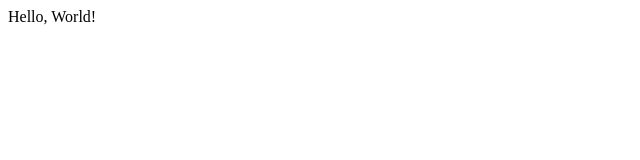
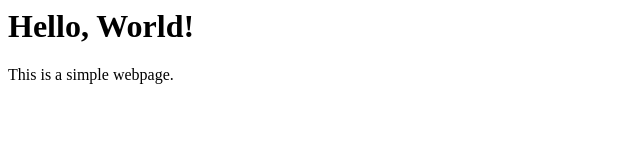
Before and after one commit to pawantelure20/Repo33, a plain HTML site: page index.html in a window 1280 px wide. Shown: the whole page, without its empty margins (0-640 px from the left). Drawn offline with Linux system fonts and the light colour scheme.

Commit message:
reduced line of code2

```diff
--- a/index.html
+++ b/index.html
@@ -1,2 +1,3 @@
 <title>My Website</title>
-<p>Hello, World!</p>
+<h1>Hello, World!</h1>
+<p>This is a simple webpage.</p>
```
